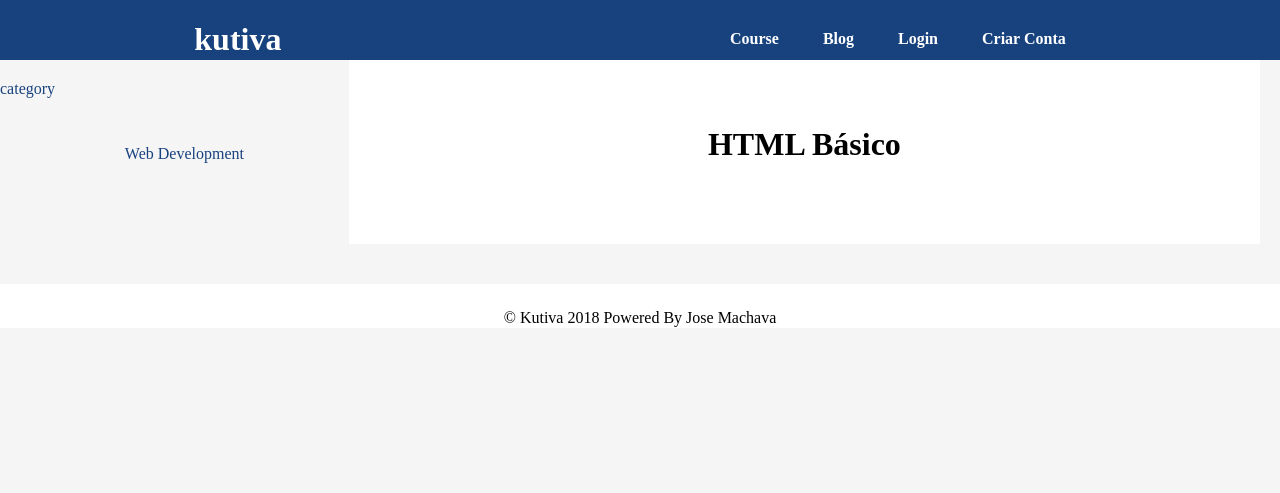
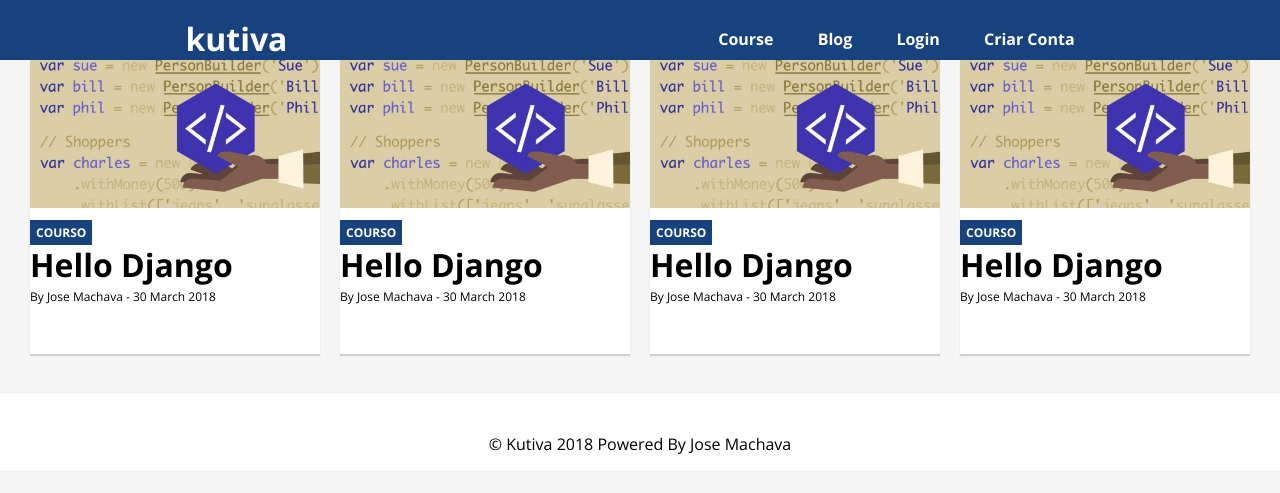
Before and after one commit to jeffenyinnah/kutiva, a Django app: page /course/ in a window 1280 px wide. Shown: the top 493 px of the page. Run offline with Django 3.2, Linux system fonts and the light colour scheme; data comes from the database, SQL or seed files in the repository; some libraries are stand-ins or nearby versions.

Commit message:
change course layout main

```diff
--- a/kutiva/static/stylesheet/course/course.css
+++ b/kutiva/static/stylesheet/course/course.css
@@ -31,7 +31,23 @@
     flex-grow: 6;
     margin: 20px;
 }
+.screencast img{
+    display: block;
+    background-size: cover;
+    width: 290px;
 
+}
+
+
+.screencast{
+    background-color: white;
+    height: 310px;
+    width: 290px;
+    margin-bottom: 50px;
+    margin: 20px 10px 20px;
+    box-shadow: 0 2px 1px rgba(0,0,0,.15);
+    font-weight: bold;
+}
 .article{
     width:auto;
     height: 200px;
--- a/kutiva/templates/course/index.html
+++ b/kutiva/templates/course/index.html
@@ -12,11 +12,9 @@
 {% endblock %}
 
 {% block styles %}
-{#    only include css  files needed for thi page bootstap and other libs are add in base template #}
-     <link rel="stylesheet" href="{% static 'stylesheet/kutiva/library/malangatana.min.css' %}">
-
+    <link rel="stylesheet" href="{% static 'stylesheet/kutiva/library/malangatana.min.css' %}">
     <link rel="stylesheet" href="{% static 'stylesheet/kutiva/menu.css' %}">
-    <link rel="stylesheet" href="{% static 'stylesheet/course/course.css' %}">
+    <link rel="stylesheet" href="{% static 'stylesheet/kutiva/main.css' %}">
     <link rel="stylesheet" href="{% static 'stylesheet/kutiva/footer.css' %}">
 
 
@@ -33,24 +31,82 @@
      <main>
 
 
-        <aside class="articlesTags">
-                <p>category</p>
-                 <ul class="cardColumn unstyledList">
-                    {% for category in categories %}
-                       <li class="category">{{ category.name }}</li>
-                    {% endfor %}
 
 
-                 </ul>
+        <article class="articles">
+                   <section class="cardRow">
+         <div class="screencast">
+            <img src="{% static 'images/cover.jpeg' %}" alt="screencast cover" class="cover">
+            <p class="categoryCourse">Courso</p>
 
-         </aside>
+            <h1 class="title">Hello Django</h1>
+             <ul class="screencastAuthor">
+                <li class="author">By Jose Machava - </li>
+                <li class="date">  30 March 2018</li>
+            </ul>
+            {% for lesson in lessons %}
 
-        <article class="articles">
-                 <div class="cardColumn article">
-                    {% for course in courses %}
-                      <h1 class="category"> {{ course.title|capfirst }}</h1>
-                    {% endfor %}
-                 </div>
+
+
+                <h2 class="title"><a href="{% url 'watch' lesson.id %}">{{ lesson.title|capfirst }}</a></h2>
+            {% endfor %}
+         </div>
+
+
+          <div class="screencast">
+            <img src="{% static 'images/cover.jpeg' %}" alt="screencast cover" class="cover">
+            <p class="categoryCourse">Courso</p>
+
+            <h1 class="title">Hello Django</h1>
+             <ul class="screencastAuthor">
+                <li class="author">By Jose Machava - </li>
+                <li class="date">  30 March 2018</li>
+            </ul>
+            {% for lesson in lessons %}
+
+
+
+                <h2 class="title"><a href="{% url 'watch' lesson.id %}">{{ lesson.title|capfirst }}</a></h2>
+            {% endfor %}
+         </div>
+
+          <div class="screencast">
+            <img src="{% static 'images/cover.jpeg' %}" alt="screencast cover" class="cover">
+            <p class="categoryCourse">Courso</p>
+
+            <h1 class="title">Hello Django</h1>
+             <ul class="screencastAuthor">
+                <li class="author">By Jose Machava - </li>
+                <li class="date">  30 March 2018</li>
+            </ul>
+            {% for lesson in lessons %}
+
+
+
+                <h2 class="title"><a href="{% url 'watch' lesson.id %}">{{ lesson.title|capfirst }}</a></h2>
+            {% endfor %}
+         </div>
+      <div class="screencast">
+            <img src="{% static 'images/cover.jpeg' %}" alt="screencast cover" class="cover">
+            <p class="categoryCourse">Courso</p>
+
+            <h1 class="title">Hello Django</h1>
+             <ul class="screencastAuthor">
+                <li class="author">By Jose Machava - </li>
+                <li class="date">  30 March 2018</li>
+            </ul>
+            {% for lesson in lessons %}
+
+
+
+                <h2 class="title"><a href="{% url 'watch' lesson.id %}">{{ lesson.title|capfirst }}</a></h2>
+            {% endfor %}
+         </div>
+
+
+    </section>
+
+
 
          </article>
 
```
